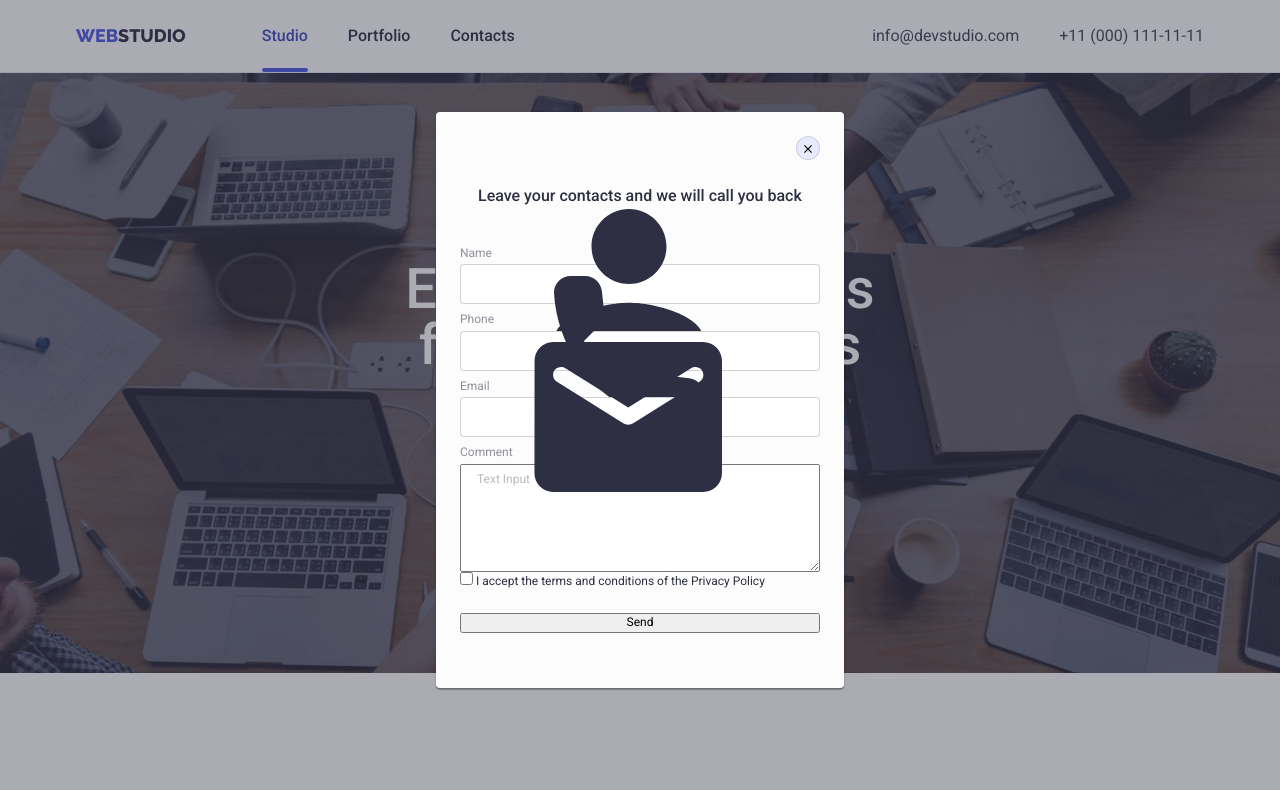
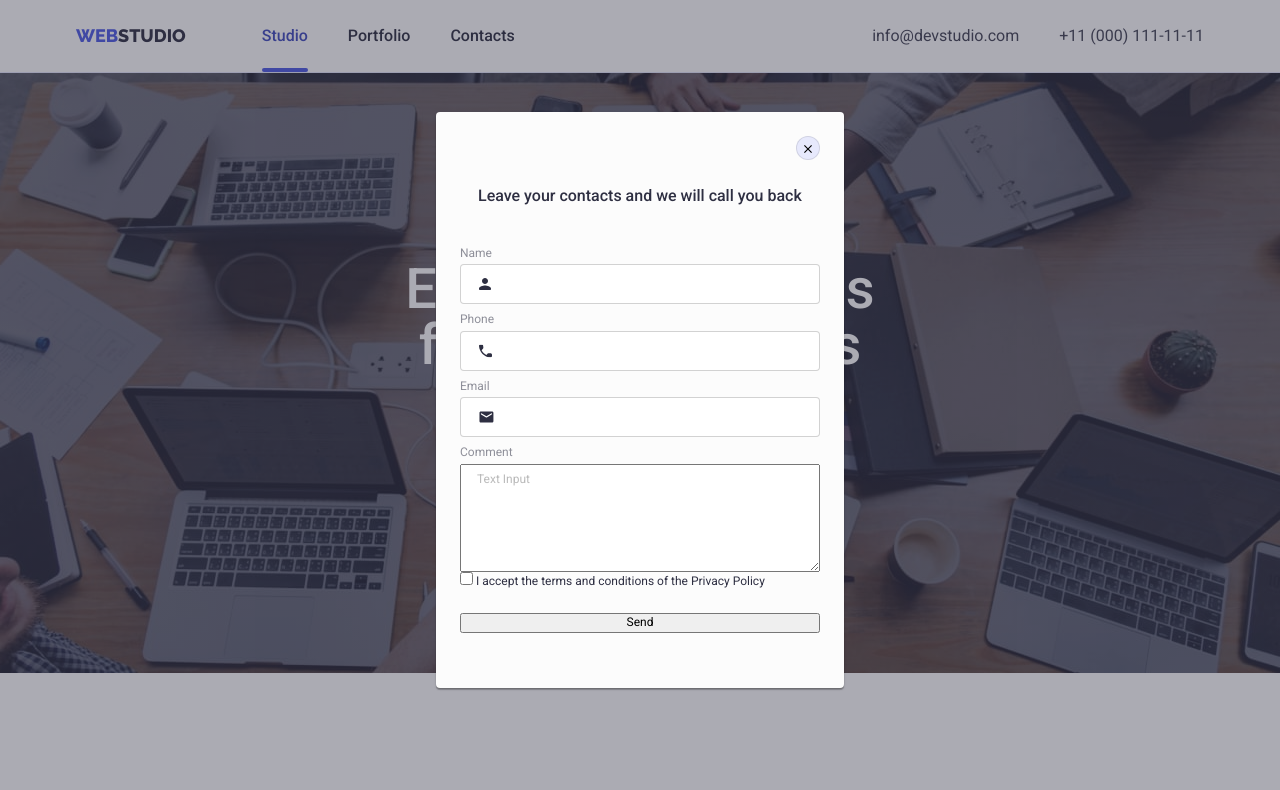
Before and after one commit to pxntelle/goit-markup-hw-06, a plain HTML site: page index.html in a window 1280 px wide. Both pictures are taken after a click on the button "Order Service". Shown: the top 790 px of the page. Drawn offline with nearby package versions, Linux system fonts and the light colour scheme.

Commit message:
icon size update

```diff
--- a/css/styles.css
+++ b/css/styles.css
@@ -847,11 +847,6 @@ link {
   transition: fill var(--transition-duration) var(--transition-timing-function);
 }
 
-.modal-icon:nth-child(1) {
-  width: 12px;
-  height: 12px;
-}
-
 .modal-icon .icon {
   position: inline-block;
 }
--- a/index.html
+++ b/index.html
@@ -519,7 +519,7 @@
         name="name"
         id="user-name"
         autocomplete="name">
-        <svg class="modal-icon"><use href="./images/symbol-defs.svg#icon-name"></use></svg>
+        <svg class="modal-icon" width="12px" height="12px"><use href="./images/symbol-defs.svg#icon-name"></use></svg>
       </div>
 
       <label for="user-phone" class="modal-label">Phone</label>
@@ -530,7 +530,7 @@
         name="phone"
         id="user-phone"
         autocomplete="tel">
-        <svg class="modal-icon"><use href="./images/symbol-defs.svg#icon-phone"></use></svg>
+        <svg class="modal-icon" width="13px" height="13px"><use href="./images/symbol-defs.svg#icon-phone"></use></svg>
       </div>
 
       <label for="user-email" class="modal-label">Email</label>
@@ -541,7 +541,7 @@
         name="email"
         id="user-email"
         autocomplete="email">
-        <svg class="modal-icon"><use href="./images/symbol-defs.svg#icon-email"></use></svg>
+        <svg class="modal-icon" width="15px" height="12px"><use href="./images/symbol-defs.svg#icon-email"></use></svg>
       </div>
 
       <label class="modal-label">Comment</label>
```
